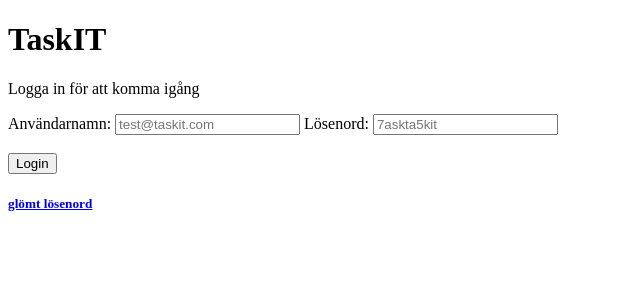
After one commit to nasseramer09/Examensarbete, a Flask app: template templates/landingPage.html in a window 1280 px wide. The commit adds this page. Shown: the top 300 px of the page, without its empty margins (0-640 px from the left). Run offline with Flask 3, Linux system fonts and the light colour scheme; the template is opened without the code that fills it, so the values that code supplies are empty.

Commit message:
created login, hhome page and made it possible to login

```diff
--- a/Backend/services.py
+++ b/Backend/services.py
@@ -23,7 +23,7 @@ class AuthenticationServices():
 
 
     @staticmethod
-    def login(userName:str, password:int):
+    def login(userName:str, password):
         conn = DataBaseConnection.get_db_connection()
         cursor=conn.cursor(dictionary=True)
 
@@ -38,7 +38,7 @@ class AuthenticationServices():
         cursor.close()
         conn.close()
 
-        if user and hashlib.sha256(password.encode()).hexdigest()==user['password']:
+        if user and hashlib.sha256(password.encode()).hexdigest()==user['password_hash']:
             return {"message": "Success", "role":user['role']}
         else:
             return{"message":"Wrong username or password "}
--- a/app.py
+++ b/app.py
@@ -1,16 +1,32 @@
-from flask import Flask
+from flask import Flask, render_template, request
 from db.tables.createTables import Table_Creation
 from Backend.services import AuthenticationServices
 
 app = Flask(__name__)
 
-@app.route('/')
-def hello_world():
-    return 'Hello, World!'
+
+#@app.route("/")
+#def landingPage():
+ #   return render_template('login.html')
+
+@app.route('/', methods=['POST', 'GET'])
+def login():
+    if request.method == 'POST':
+        userName=request.form['username']
+        password=request.form['password']
+
+        loginCheck= AuthenticationServices.login(userName, password)
+
+        if loginCheck["message"] == "Success":
+            print('ok')
+            return render_template('home.html')
+        else:
+            print('inte ok')
+
+            return f"fel användarnamn eller lösenord"
+
+    return render_template('landingPage.html')
 
 if __name__ == '__main__':
     Table_Creation.create_All_Tables()
-    #AuthenticationServices.createAcount("Nasser", "Amer", "namer", "securepassword", "admin")
-    #print(AuthenticationServices.login("namer", "securepassword"))
-
     app.run(debug=True)
--- a/db/tables/createTables.py
+++ b/db/tables/createTables.py
@@ -13,6 +13,7 @@ class Table_Creation:
                     last_name VARCHAR(50) NOT NULL,
                     username VARCHAR(50) UNIQUE NOT NULL,
                     password_hash VARCHAR(255) NOT NULL,
+                    phone_number VARCHAR (50) NOT NULL,
                     role ENUM('admin', 'staff') NOT NULL,
                     created_at TIMESTAMP DEFAULT CURRENT_TIMESTAMP
                     )
--- a/templates/base.html
+++ b/templates/base.html
@@ -3,7 +3,6 @@
 <head>
     <meta charset="UTF-8">
     <title> TaskIT </title>
-    <link rel="stylesheet" href="{{ url_for('static', filename='css/styles.css') }}" >
     {% block head %}
 
     {% endblock %}
--- /dev/null
+++ b/templates/landingPage.html
@@ -0,0 +1,32 @@
+{% extends "base.html" %}
+{% block head%}
+<div class="container">
+
+    <header>
+        <h1> TaskIT</h1>
+    </header>
+    <p class="guide">Logga in för att komma igång</p>
+
+    <div class="loginForm">
+        <form action="/" method="post">
+
+            <label id="userNamelabel"> Användarnamn: </label>
+            <input id="userNamePholder",
+            name="username",
+            placeholder="test@taskit.com",
+            required>
+
+            <label for="password">Lösenord: </label>
+            <input type="password",
+            name="password",
+            required, placeholder="7askta5kit">
+            <br><br>
+            <button type="submit"> Login </button>
+
+        </form>
+    </div>
+    <div class="recoverPassword">
+        <h5> <a href="http:127.0.0.1:5000/login">glömt lösenord </h5></a>
+    </div>
+</div>
+{% endblock%}
--- a/templates/login.html
+++ /dev/null
@@ -1,2 +0,0 @@
-{% extends "base.html" %}
-{% block %}
```
Also changed, not shown: templates/home.html (added, +18 -0 lines).
